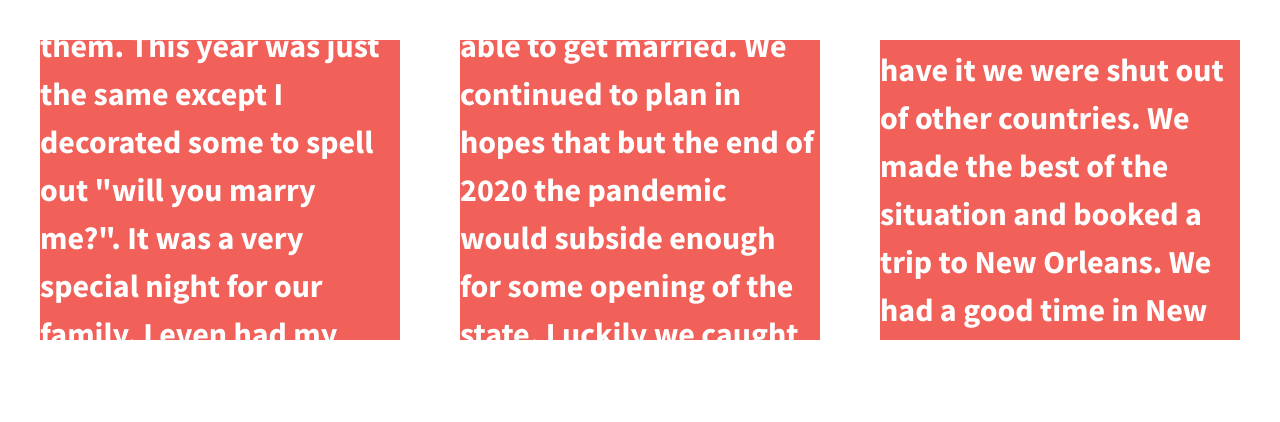
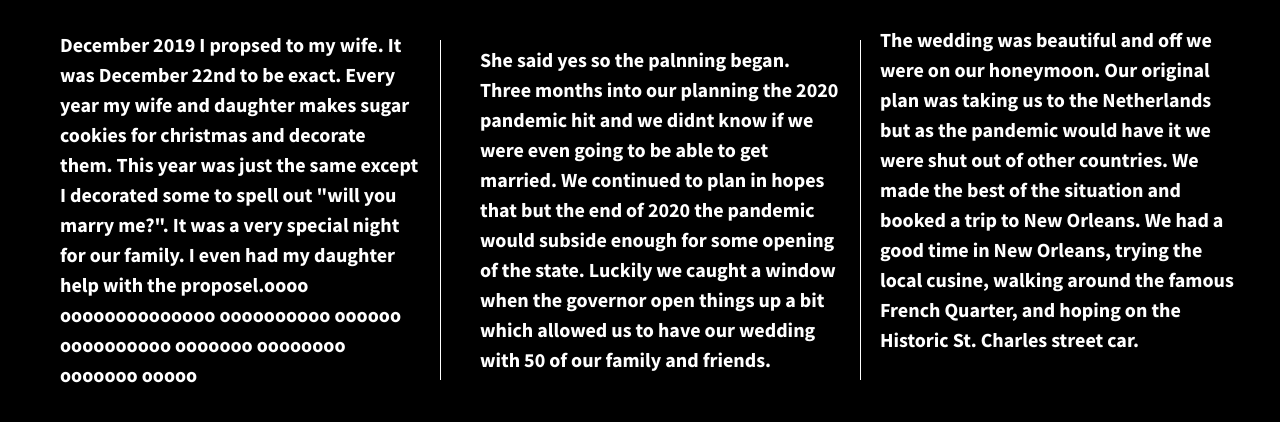
Before and after one commit to dru-o/206-divs-flexbox, a plain HTML site: page index.html in a window 1280 px wide. Drawn offline with nearby package versions, Linux system fonts and the light colour scheme.

Commit message:
Renamed divs

```diff
--- a/css/main.css
+++ b/css/main.css
@@ -97,7 +97,7 @@ textarea {
 
 
 html {
-  background-color: #fff;
+  background-color: #000;
   height: 100%;
 }
 
@@ -115,19 +115,38 @@ body {
   justify-content: space-between;
 }
 
-.div-1, .div-2, .div-3 {
+.div-2, .div-3 {
   /*give the divs a width of 30%, add display:flex, set justify-content and align-items to center*/
   color: #fff;
   line-height: 1.5em;
-  font-size: 1.6em;
-  background-color: #f16059;
+  font-size: 1em;
+  background-color: #000;
   height: 300px;
   width: 30%;
   display: flex;
   justify-content: center;
   align-items: center;
+
 }
 
+.div-1{
+    border-right:1px solid white ;
+    padding: 20px;
+    line-height: 1.5em;
+    font-size: 1em;
+    background-color: #000;
+    height: 300px;
+    width: 30%;
+    display: flex;
+    justify-content: center;
+    align-items: center;
+    color: white;
+}
+
+.div-2{
+    border-right:1px solid white ;
+    padding: 20px;
+}
 
 
 
```
